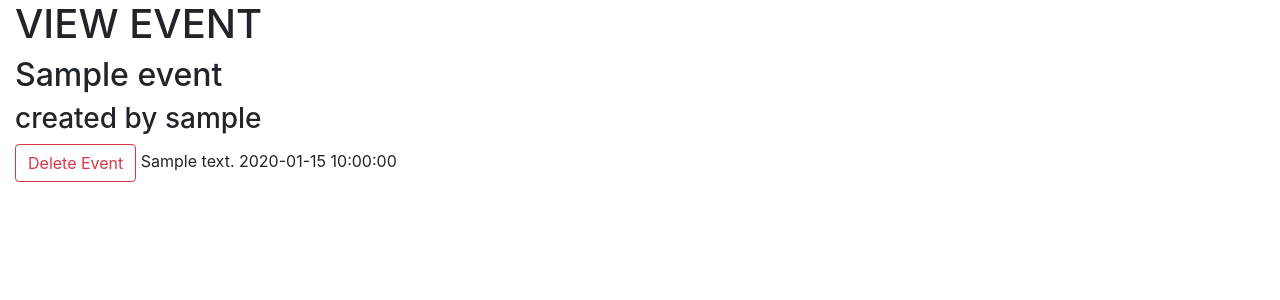
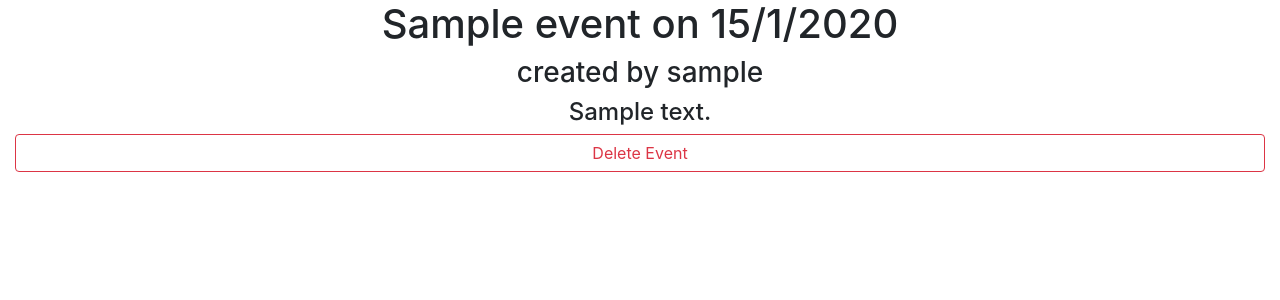
Before and after one commit to iwantm/QAEventTracker, a Flask app: page /event/1 in a window 1280 px wide. Shown: the part 56-356 px from the top of the page. Run offline with Flask 2, Linux system fonts and the light colour scheme; a user stored in the database is signed in; tables that the repository leaves empty hold one stand-in row (values such as "Sample post"); some libraries are stand-ins or nearby versions.

Commit message:
update event edit,info and create view

```diff
--- a/application/routes.py
+++ b/application/routes.py
@@ -148,7 +148,7 @@ def edit_event(id):
         form.title.data = current.title
         form.description.data = current.description
         form.date.data = current.date
-    return render_template('new_event.html', title='Add Event', form=form)
+    return render_template('new_event.html', title='Edit Event', form=form)
 
 
 @app.route('/event/<int:id>')
--- a/application/templates/index.html
+++ b/application/templates/index.html
@@ -16,7 +16,7 @@
 
 {% block content %}
 
-<table class="table table-hover table-borderless">
+<table class="table table-hover table-borderless border-top">
     <thead class="bg-light">
         <tr>
             <th>Event Title</th>
--- a/application/templates/view_event.html
+++ b/application/templates/view_event.html
@@ -16,11 +16,21 @@
 </ul>
 {% endblock right_nav %}
 {% block content %}
-<h1>VIEW EVENT</h1>
-<h2>{{event.events.title}} </h2>
-<h3>created by {{event.users.user_name}}</h3>
-<a class="btn btn-outline-danger" href="{{url_for('delete_event', id=event.events.id)}}">Delete Event</a>
-{{event.events.description}}
-{{event.events.date}}
+<div class="d-flex justify-content-center ">
+    <div class="align-self-center flex-column">
+        <h1 class="text-center">{{event.events.title}} on
+            {{event.events.date.day}}/{{event.events.date.month}}/{{event.events.date.year}}</h1>
+        <h3 class="text-center"> created by {{event.users.user_name}}</h3>
+        <h4 class="text-center"> {{event.events.description}}</h4>
+    </div>
+
+</div>
+<div class="d-flex justify-content-center">
+    <div class="align-self-center flex-column w-100">
+        <a class="btn btn-outline-danger btn-block" href="{{url_for('delete_event', id=event.events.id)}}">Delete
+            Event</a>
+    </div>
+</div>
+
 
 {% endblock content %}
```
Also changed, not shown: application/templates/new_event.html (+5 -9 lines), application/templates/view_user.html (+0 -7 lines).
